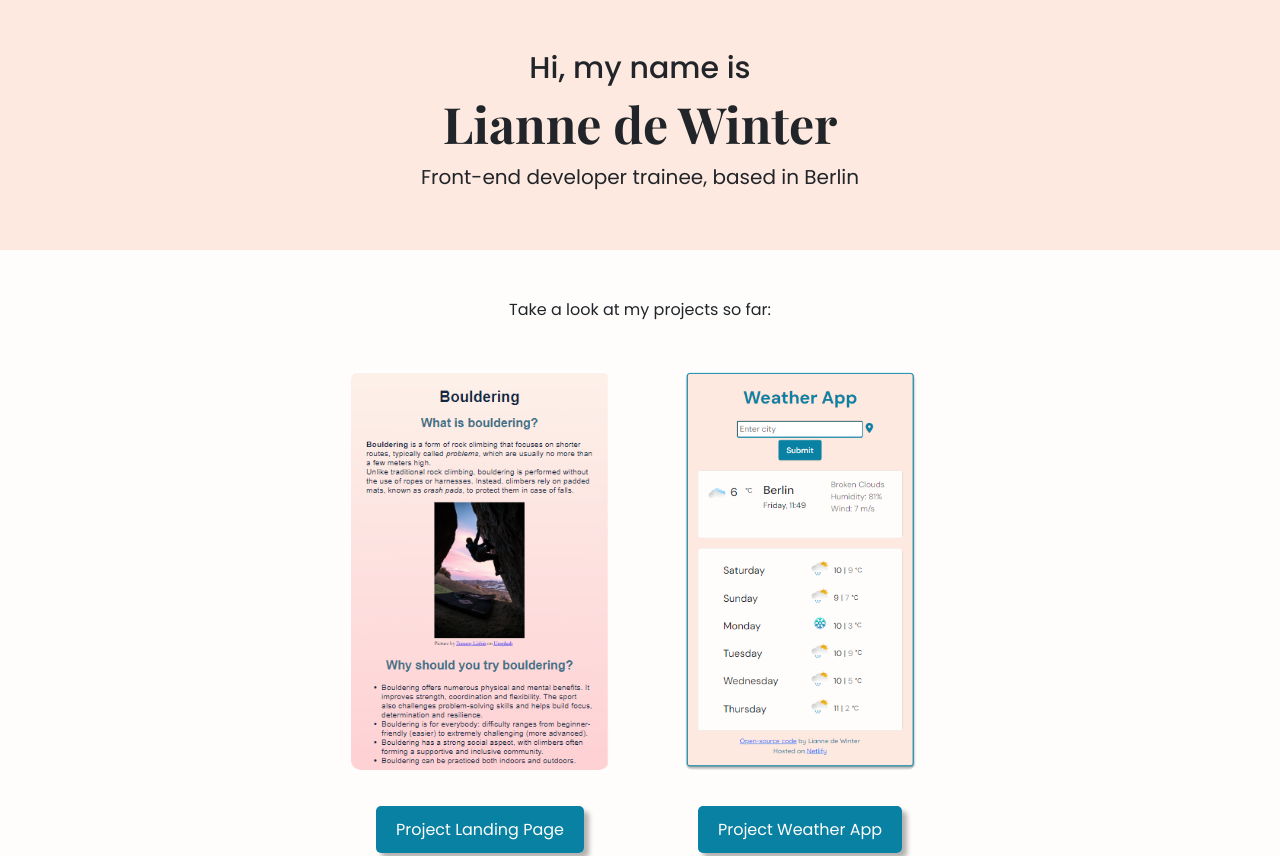
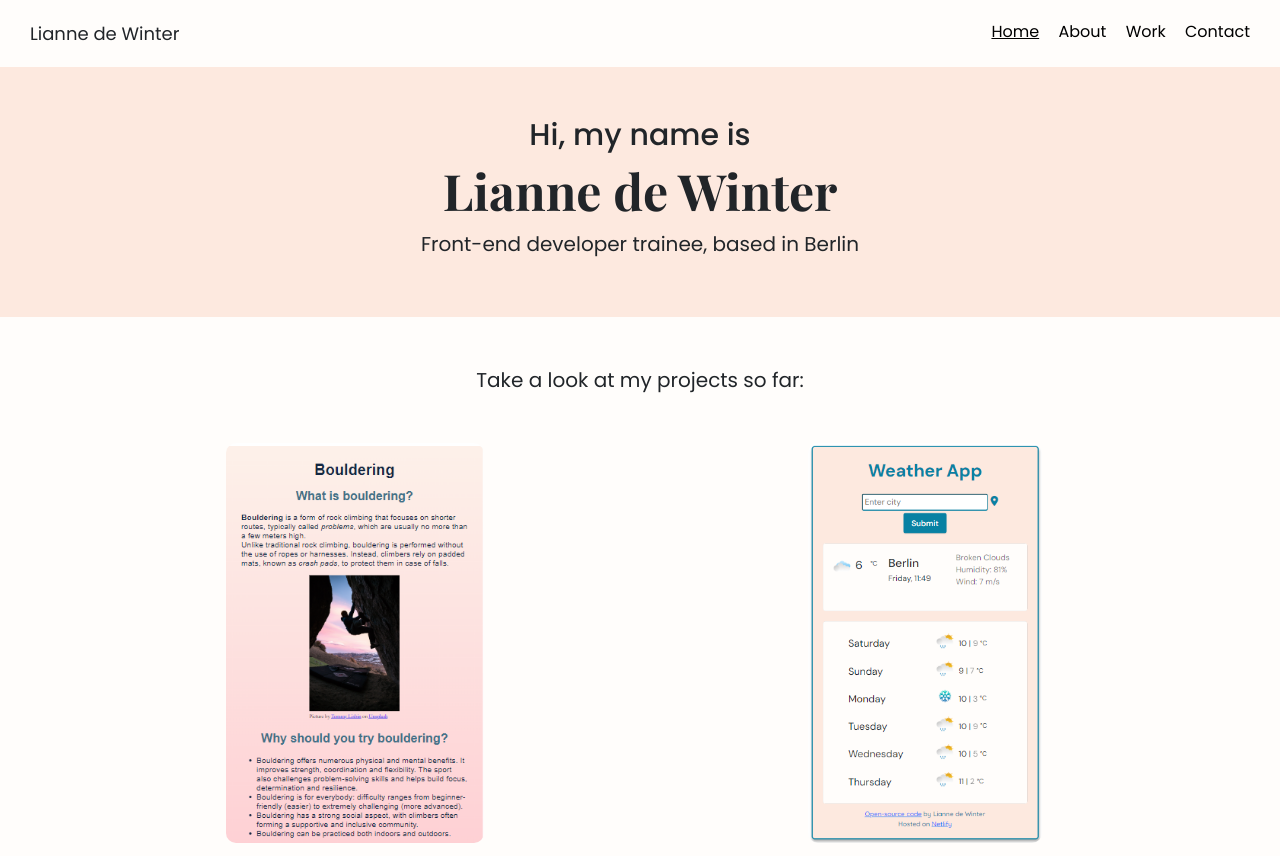
Before and after one commit to Liandermans/my-portfolio, a plain HTML site: page index.html in a window 1280 px wide. Shown: the top 856 px of the page. Drawn offline with nearby package versions, Linux system fonts and the light colour scheme.

Commit message:
Created navigation bar

```diff
--- a/css/style.css
+++ b/css/style.css
@@ -42,6 +42,45 @@ img {
   border-radius: 10px;
 }
 
+nav {
+  padding: 20px 30px;
+  background-color: var(--third-color);
+}
+
+nav span {
+  font-size: 18px;
+}
+
+nav li {
+  display: inline;
+  list-style: none;
+  margin-left: 15px;
+}
+
+nav ul {
+  padding: 0;
+  margin: 0;
+}
+
+nav a {
+  text-decoration: none;
+  color: black;
+  transition: all 100ms ease-in-out;
+}
+
+nav a:hover {
+  color: var(--fourth-color);
+}
+
+nav li.active a {
+  text-decoration: underline;
+}
+
+.nav-bar-container {
+  margin: 0;
+  padding: 0;
+}
+
 .content {
   text-align: center;
   background-color: var(--second-color);
@@ -53,11 +92,6 @@ img {
 
 .about {
   margin: 20px;
-  max-height: 600px;
-}
-
-.body {
-  max-width: 50%;
 }
 
 .btn-projects {
@@ -66,7 +100,7 @@ img {
   padding: 12px 20px;
   text-decoration: none;
   border-radius: 5px;
-  box-shadow: 5px 5px 5px rgba(0, 0, 0, 0.3);
+  box-shadow: 5px 5px 5px rgba(0, 0, 0, 0.2);
   text-transform: capitalize;
 }
 
@@ -77,11 +111,11 @@ img {
   h3 {
     font-size: 25px;
   }
+  nav span {
+    display: none;
+  }
   .go-home {
     display: none;
-  }
-  .body {
-    max-width: 100%;
   }
   .project-images {
     display: none;
--- a/index.html
+++ b/index.html
@@ -30,13 +30,26 @@
     <link rel="stylesheet" href="css/style.css" />
   </head>
   <body>
+    <div class="container-fluid nav-bar-container">
+      <nav class="d-flex justify-content-between">
+        <span>Lianne de Winter</span>
+        <ul>
+          <li class="active"><a href="/">Home</a></li>
+          <li><a href="/about.html">About</a></li>
+          <li><a href="/work.html">Work</a></li>
+          <li><a href="index.html#contact">Contact</a></li>
+        </ul>
+      </nav>
+    </div>
     <header>
       <h3>Hi, my name is</h3>
       <h1>Lianne de Winter</h1>
       <h2>Front-end developer trainee, based in Berlin</h2>
     </header>
-    <div class="container body">
-      <p class="text-center mt-5 mb-lg-5">Take a look at my projects so far:</p>
+    <div class="container">
+      <h2 class="text-center mt-5 mb-lg-5">
+        Take a look at my projects so far:
+      </h2>
       <div class="row project-images">
         <div class="col-md-6 text-center">
           <img
```
Also changed, not shown: about.html (+11 -0 lines), work.html (+11 -0 lines).
